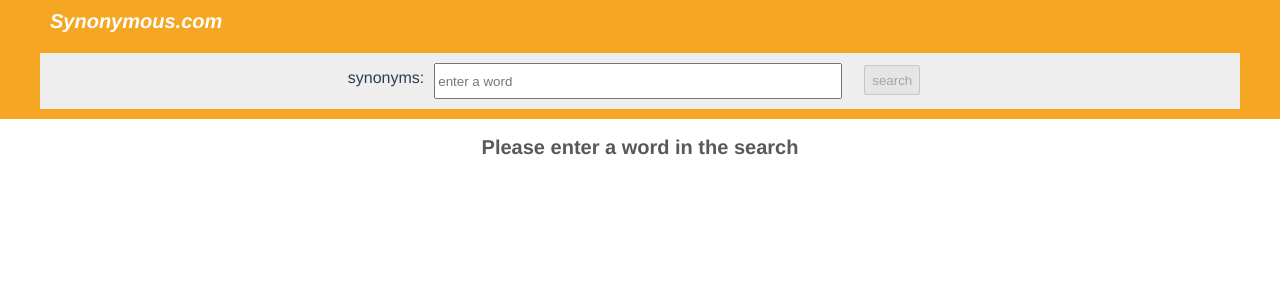
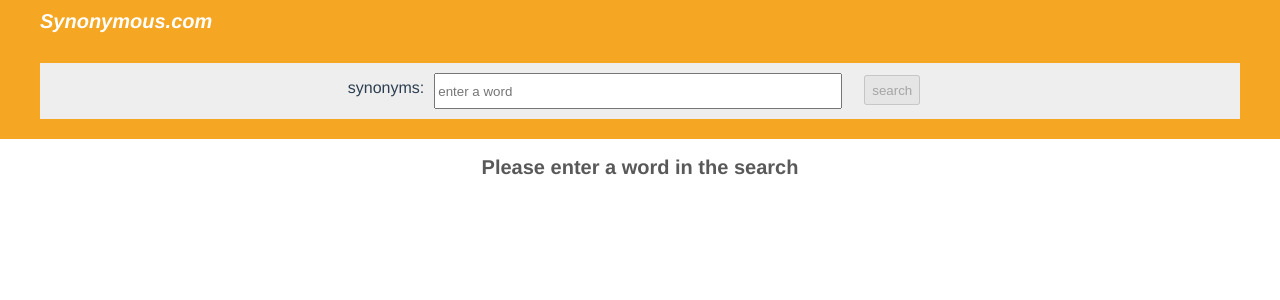
Before and after one commit to kimmichurri/Synonymous, a Vue app: page / in a window 1280 px wide. Shown: the top 300 px of the page. Built offline with nearby package versions, Linux system fonts and the light colour scheme.

Commit message:
Adjust padding

```diff
--- a/src/App.vue
+++ b/src/App.vue
@@ -140,7 +140,7 @@ input,
 
 .user-input-container-wrapper {
   background-color: #f5a622ff;
-  padding: 10px 40px;
+  padding: 20px 40px;
 }
 
 </style>
--- a/src/components/Header.vue
+++ b/src/components/Header.vue
@@ -18,7 +18,7 @@
   font-style: italic;
   font-weight: bold;
   margin: 0px;
-  padding: 10px 40px;
+  padding: 10px 30px;
 }
 
 </style>
```
